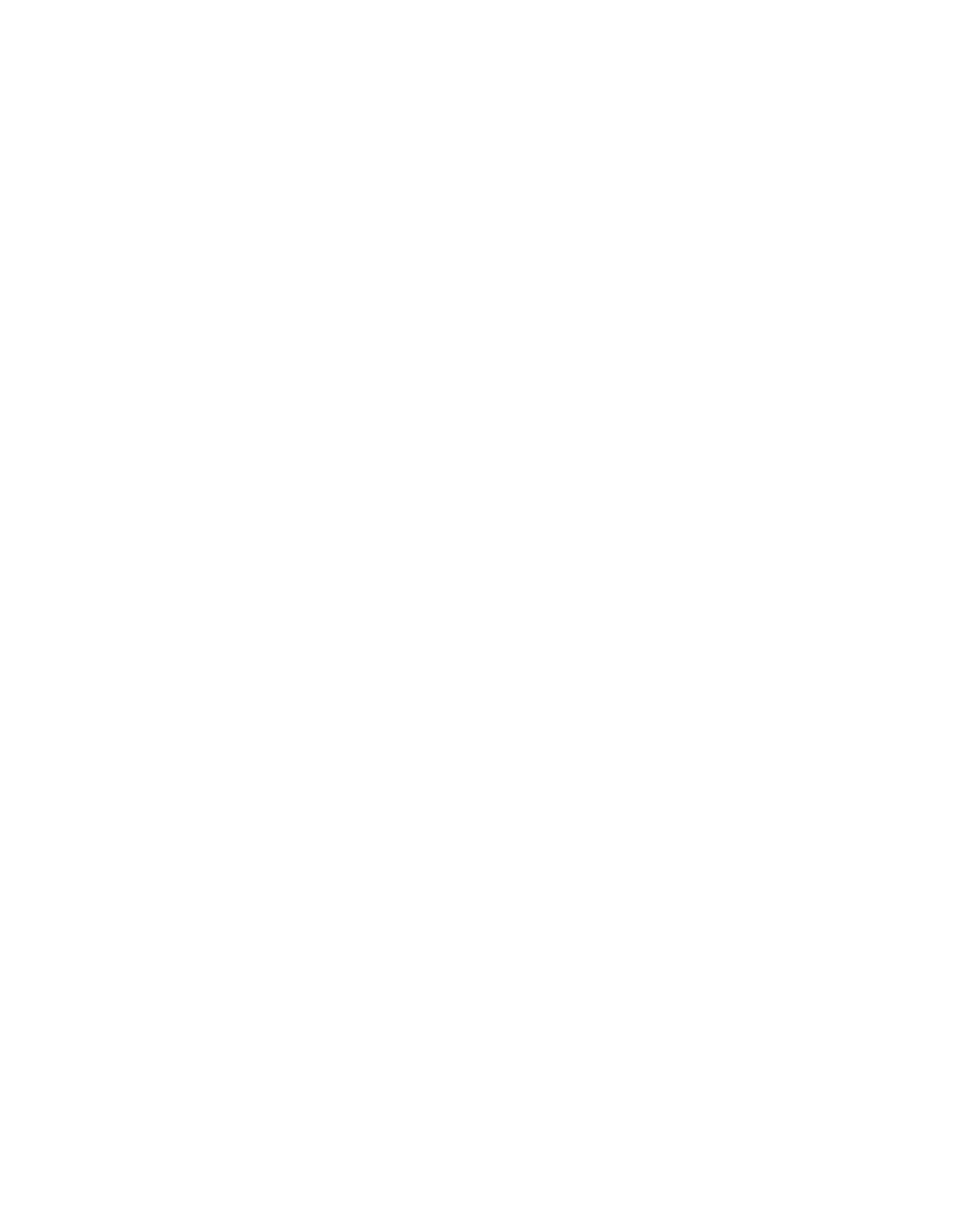
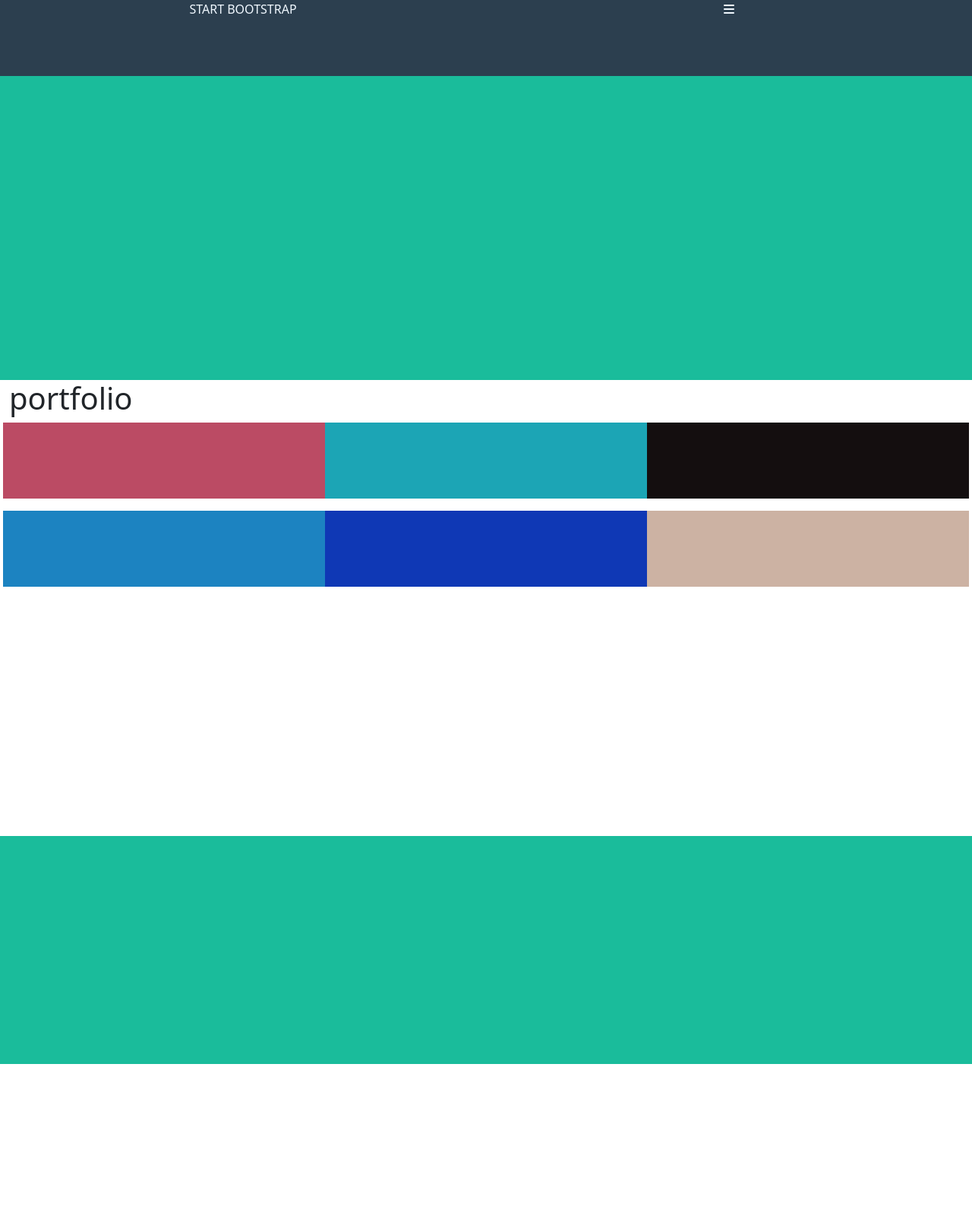
Before and after one commit to Thomas-Basadonne/html-css-bootstrap-freelancer, a plain HTML site: page index.html in a window 1280 px wide. Shown: the top 1600 px of the page at 76% size. Before the commit the page ends 800 px from the top, so only its background shows below. Drawn offline with nearby package versions, Linux system fonts and the light colour scheme.

Commit message:
sistema a blocchi

```diff
--- a/css/style.css
+++ b/css/style.css
@@ -0,0 +1,63 @@
+/* debug */
+.row>*{
+    min-height: 100px;
+}
+
+header{
+    min-height: 60px;
+    background-color: #2C3F4F;
+    color: aliceblue;
+}
+
+.profile{
+    min-height: 400px;
+    background-color: #1ABC9B;
+    color: aliceblue;
+}
+
+.portfolio{
+    min-height: 600px;
+}
+
+.red{
+    background-color: #BB4B64;
+}
+
+.indaco{
+    background-color: #1CA5B5;
+}
+
+.black{
+    background-color: #140E0F;
+}
+
+.sky{
+    background-color: #1C83C1;
+}
+
+.blu{
+    background-color: #0F38B5;
+}
+
+.sand{
+    background-color: #CCB2A3;
+}
+
+.about{
+    min-height: 300px;
+    background-color: #1ABC9B;
+}
+
+.contact{
+    min-height: 600px;
+}
+
+.info{
+    min-height: 250px;
+    background-color: #3A546E;
+}
+
+.copyright{
+    min-height: 80px;
+    background-color: #2C3F4F;
+}
--- a/index.html
+++ b/index.html
@@ -5,7 +5,14 @@
 	<meta charset="UTF-8">
 	<meta http-equiv="X-UA-Compatible" content="IE=edge">
 	<meta name="viewport" content="width=device-width, initial-scale=1.0">
-	<title>Document</title>
+	<title>Bootstrap-freelancer</title>
+
+	<link rel="stylesheet" href="https://cdnjs.cloudflare.com/ajax/libs/font-awesome/6.2.1/css/all.min.css"
+		integrity="sha512-MV7K8+y+gLIBoVD59lQIYicR65iaqukzvf/nwasF0nqhPay5w/9lJmVM2hMDcnK1OnMGCdVK+iQrJ7lzPJQd1w=="
+		crossorigin="anonymous" referrerpolicy="no-referrer" />
+
+	<link href="https://cdn.jsdelivr.net/npm/bootstrap@5.2.3/dist/css/bootstrap.min.css" rel="stylesheet"
+		integrity="sha384-rbsA2VBKQhggwzxH7pPCaAqO46MgnOM80zW1RWuH61DGLwZJEdK2Kadq2F9CUG65" crossorigin="anonymous">
 
 	<link rel="stylesheet" href="./css/reset.css">
 	<link rel="stylesheet" href="./css/utils.css">
@@ -13,6 +20,82 @@
 </head>
 
 <body>
+	<!-- HEADER -->
+	<header>
+		<div class="container-fluid text-center">
+			<div class="row justify-content-between">
+				<div class="col">START BOOTSTRAP</div>
+				<div class="col"><i class="fa-solid fa-bars"></i></div>
+			</div>
+		</div>
+	</header>
+
+	<!-- PROFILE -->
+	<div class="profile">
+		<div class="container-fluid text-center">
+			<div class="row">
+				<div class="col">
+
+				</div>
+			</div>
+		</div>
+	</div>
+
+	<!-- PORTFOLIO -->
+	<div class="portfolio">
+		<div class="container-fluid">
+			<h1>portfolio</h1>
+			<div class="row g-3">
+				<div class="col-sm-6 col-lg-4 red"></div>
+				<div class="col-sm-6 col-lg-4 indaco"></div>
+				<div class="col-sm-6 col-lg-4 black"></div>
+				<div class="col-sm-6 col-lg-4 sky"></div>
+				<div class="col-sm-6 col-lg-4 blu"></div>
+				<div class="col-sm-6 col-lg-4 sand"></div>
+			</div>
+		</div>
+	</div>
+
+	<!-- ABOUT -->
+	<div class="about">
+		<div class="container-fluid">
+			<div class="row">
+				<div class="col"></div>
+			</div>
+		</div>
+	</div>
+
+	<!-- CONTACT -->
+	<div class="contact">
+		<div class="container-fluid">
+			<div class="row">
+				<div class="col"></div>
+			</div>
+		</div>
+	</div>
+
+	<!-- FOOTER -->
+	<div class="footer">
+	  <div class="info">
+		<div class="container-fluid">
+			<div class="row">
+				<div class="col"></div>
+				<div class="col"></div>
+				<div class="col"></div>
+			</div>
+		</div>
+	  </div>
+
+	  <div class="copyright">
+		<div class="container-fluid">
+			<div class="row">
+				<div class="col">
+
+				</div>
+			</div>
+		</div>
+	  </div>
+	</div>
 
 </body>
 
```
